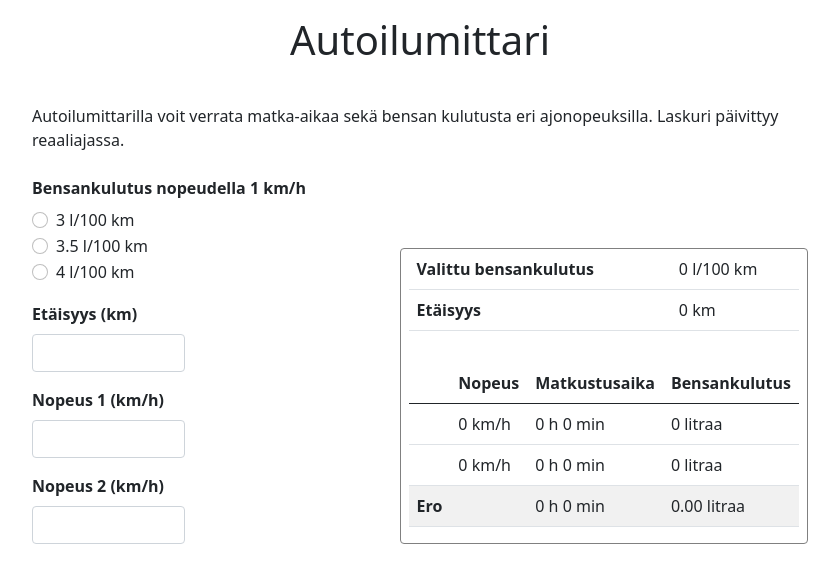
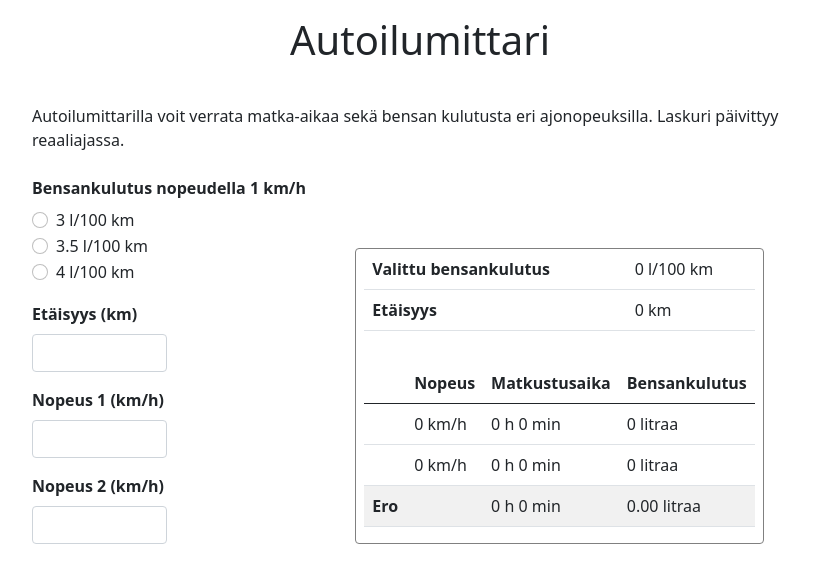
Before and after one commit to hmlantto/solidabis-koodihaaste-2021, a React (Create React App) app: page / in a window 1280 px wide. Shown: the top 582 px of the page, without its empty margins (220-1059 px from the left). Built offline with nearby package versions, Linux system fonts and the light colour scheme.

Commit message:
Refactor getting fuel consumption info

```diff
--- a/package.json
+++ b/package.json
@@ -2,6 +2,10 @@
   "name": "solidabis-koodihaaste-2021",
   "version": "0.1.0",
   "private": true,
+  "engines": {
+    "npm": "6.14.11",
+    "node": "14.16.0"
+  },
   "dependencies": {
     "@testing-library/jest-dom": "^5.12.0",
     "@testing-library/react": "^11.2.7",
--- a/src/App.js
+++ b/src/App.js
@@ -5,12 +5,15 @@ import Col from 'react-bootstrap/Col'
 import InputForm from './components/InputForm'
 import Choices from './components/Choices'
 import Comparison from './components/Comparison'
+import carsService from './services/cars'
 
-const App = ( { cars } ) => {
+const App = () => {
   const [ fuelConsumption, setFuelConsumption ] = useState( 0 )
   const [ distance, setDistance ] = useState( 0 )
   const [ speed1, setSpeed1 ] = useState( 0 )
   const [ speed2, setSpeed2 ] = useState( 0 )
+
+  const cars = carsService.getAll()
 
   const chooseCar = ( event ) => {
     setFuelConsumption( parseInt( event.target.value ) )
@@ -56,7 +59,7 @@ const App = ( { cars } ) => {
       </Row>
 
       <Row>
-        <Col md className="input-col">
+        <Col md={5} className="input-col">
           <Row>
             <div className="input-div">
               <InputForm  cars={cars}
--- a/src/index.js
+++ b/src/index.js
@@ -2,22 +2,7 @@ import ReactDOM from 'react-dom'
 import App from './App'
 import 'bootstrap/dist/css/bootstrap.min.css'
 
-const cars = [
-  {
-    id: 1,
-    fuel: 3
-  },
-  {
-    id: 2,
-    fuel: 3.5
-  },
-  {
-    id: 3,
-    fuel: 4
-  }
-]
-
 ReactDOM.render(
-  <App cars={cars} />,
+  <App />,
   document.getElementById('root')
 )
--- /dev/null
+++ b/src/services/cars.js
@@ -0,0 +1,22 @@
+const cars = [
+  {
+    id: 1,
+    fuel: 3
+  },
+  {
+    id: 2,
+    fuel: 3.5
+  },
+  {
+    id: 3,
+    fuel: 4
+  }
+]
+
+const getAll = () => {
+  return cars
+}
+
+const carsService = { getAll }
+
+export default carsService
```
